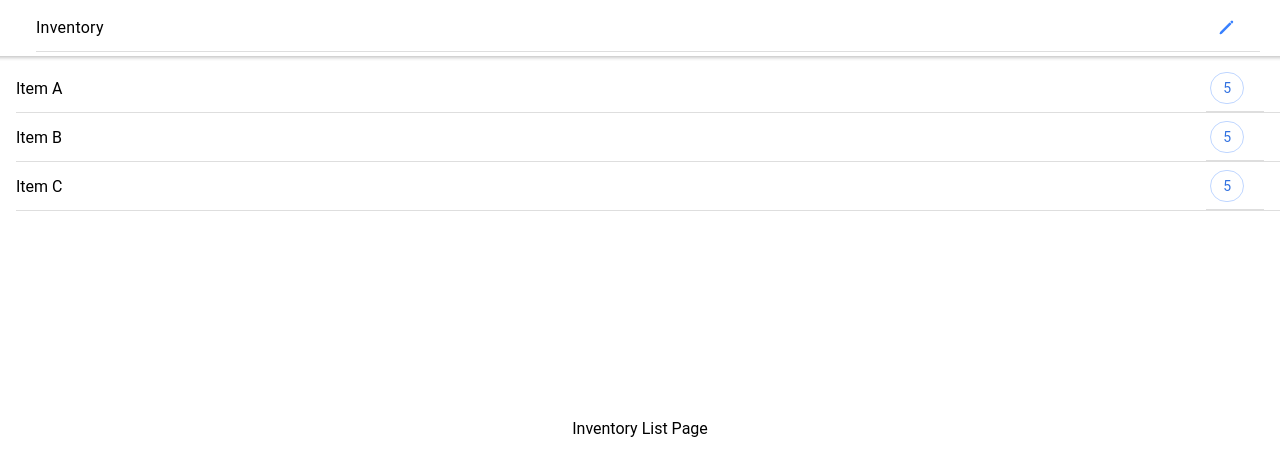
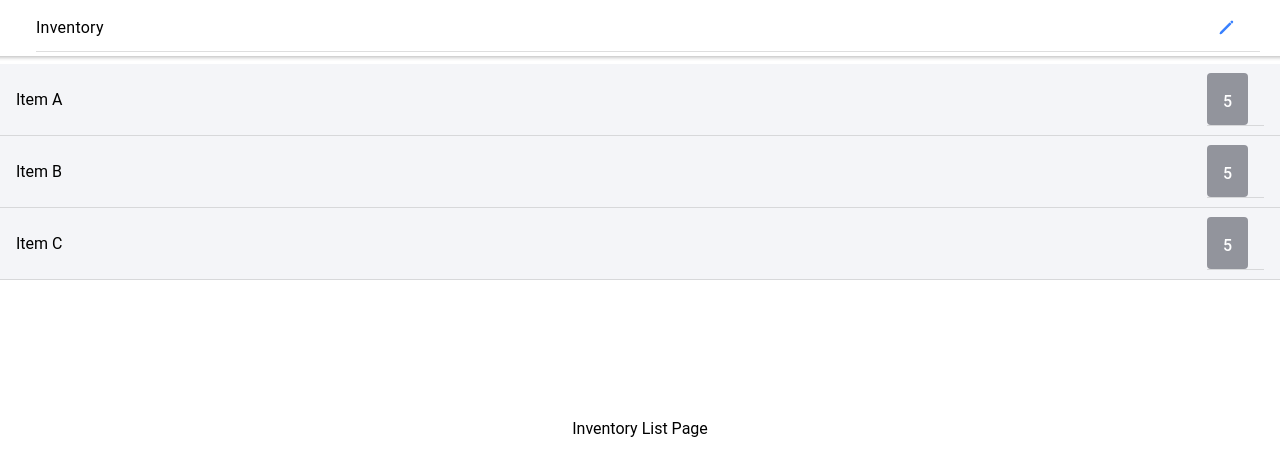
Before and after one commit to luveshsadhwani/smm_main, a React (Create React App) app: page /dashboard in a window 1280 px wide. Both pictures are taken after a click on the element "Inventory". Shown: the top 476 px of the page. Built offline with nearby package versions, Linux system fonts and the light colour scheme.

Commit message:
REMOVE InventoryItemEdit ADD css InventoryItem

```diff
--- /dev/null
+++ b/src/components/InventoryItem/InventoryItem.css
@@ -0,0 +1,3 @@
+.item {
+  background: var(--ion-background-color);
+}
--- a/src/components/InventoryItem/index.tsx
+++ b/src/components/InventoryItem/index.tsx
@@ -4,20 +4,42 @@ import {
   IonItemSliding,
   IonItemOptions,
   IonItemOption,
-  IonChip,
+  IonIcon,
+  IonBadge,
+  IonText,
 } from "@ionic/react";
+import { addCircleSharp, removeCircleSharp } from "ionicons/icons";
+import "./InventoryItem.css";
 
 const InventoryItem: React.FC<{
   item: { itemName: string; quantity: number };
-}> = ({ item }) => {
+  editMode: boolean;
+}> = ({ item, editMode }) => {
   return (
     <IonItemSliding>
-      <IonItem>
-        <IonLabel>{item.itemName}</IonLabel>
-        <IonItem>
-          <IonChip outline color="primary">
-            <IonLabel>{item.quantity}</IonLabel>
-          </IonChip>
+      <IonItem lines="full" color="light">
+        <IonLabel className="ion-padding-vertical">{item.itemName}</IonLabel>
+        <IonItem color="light">
+          {editMode && (
+            <IonIcon
+              size="large"
+              icon={addCircleSharp}
+              className="ion-padding-end"
+            />
+          )}
+          <IonBadge className="ion-padding-horizontal" color="medium">
+            <IonText>
+              <h6>{item.quantity}</h6>
+            </IonText>
+          </IonBadge>
+
+          {editMode && (
+            <IonIcon
+              size="large"
+              icon={removeCircleSharp}
+              className="ion-padding-start"
+            />
+          )}
         </IonItem>
       </IonItem>
       <IonItemOptions side="end">
--- a/src/components/InventoryItemEdit/index.tsx
+++ /dev/null
@@ -1,35 +0,0 @@
-import {
-  IonItem,
-  IonLabel,
-  IonItemSliding,
-  IonItemOptions,
-  IonItemOption,
-  IonChip,
-  IonIcon,
-} from "@ionic/react";
-import { addCircleSharp, removeCircleSharp } from "ionicons/icons";
-
-const InventoryItemEdit: React.FC<{
-  item: { itemName: string; quantity: number };
-}> = ({ item }) => {
-  return (
-    <IonItemSliding>
-      <IonItem>
-        <IonLabel>{item.itemName}</IonLabel>
-        <IonItem>
-          <IonIcon icon={addCircleSharp} />
-          <IonChip outline color="primary">
-            <IonLabel>{item.quantity}</IonLabel>
-          </IonChip>
-          <IonIcon icon={removeCircleSharp} />
-        </IonItem>
-      </IonItem>
-      <IonItemOptions side="end">
-        <IonItemOption onClick={() => {}}>Edit</IonItemOption>
-        <IonItemOption onClick={() => {}}>Delete</IonItemOption>
-      </IonItemOptions>
-    </IonItemSliding>
-  );
-};
-
-export default InventoryItemEdit;
--- a/src/components/index.tsx
+++ b/src/components/index.tsx
@@ -1,4 +1,3 @@
 export { default as Alert } from "./Alert";
 export { default as AppHeader } from "./AppHeader";
 export { default as InventoryItem } from "./InventoryItem";
-export { default as InventoryItemEdit } from "./InventoryItemEdit";
--- a/src/pages/Inventory/InventoryListPage.tsx
+++ b/src/pages/Inventory/InventoryListPage.tsx
@@ -10,7 +10,7 @@ import {
 import { pencil, checkmark } from "ionicons/icons";
 import ExploreContainer from "../../components/ExploreContainer";
 import "./Inventory.css";
-import { AppHeader, InventoryItem, InventoryItemEdit } from "../../components";
+import { AppHeader, InventoryItem } from "../../components";
 
 const data = [
   {
@@ -50,12 +50,7 @@ const InventoryListPage: React.FC = () => {
     id: number;
     itemName: string;
     quantity: number;
-  }) =>
-    editMode ? (
-      <InventoryItemEdit key={item.id} item={item} />
-    ) : (
-      <InventoryItem key={item.id} item={item} />
-    );
+  }) => <InventoryItem key={item.id} item={item} editMode={editMode} />;
 
   return (
     <IonPage>
```
